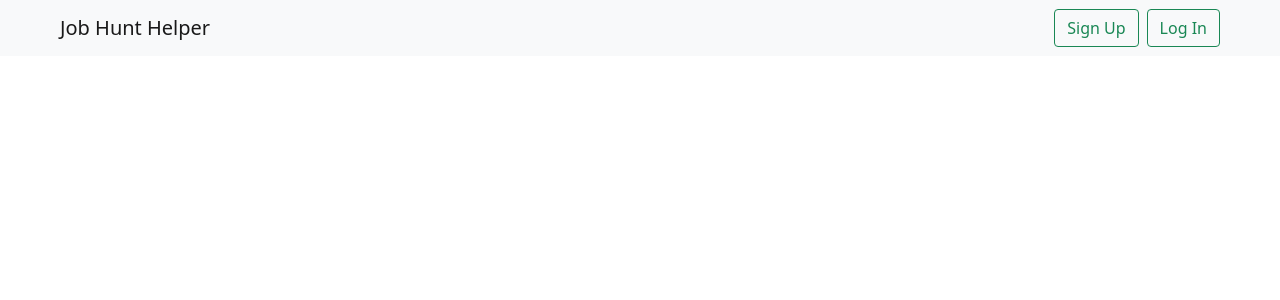
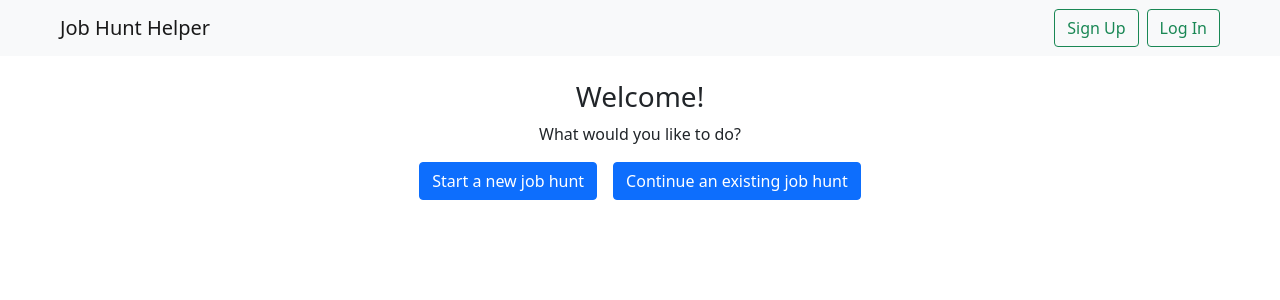
Before and after one commit to the4thdave/JobHuntHelper, a React (Create React App) app: page / in a window 1280 px wide. Shown: the top 300 px of the page. Built offline with nearby package versions, Linux system fonts and the light colour scheme.

Commit message:
Update components

```diff
--- a/src/App.js
+++ b/src/App.js
@@ -1,9 +1,11 @@
 import Navbar from './Navbar.tsx';
+import Home from './Home.tsx';
 
 function App() {
   return (
     <div>
       <Navbar />
+      <Home />
     </div>
   );
 }
--- a/src/Navbar.tsx
+++ b/src/Navbar.tsx
@@ -1,10 +1,9 @@
-import React, { Component } from 'react';
+import React from 'react'
 
-export default class Navbar extends Component {
-    render() {
-        return (
-            <div>
-                <nav className="navbar navbar-expand-lg navbar-light bg-light">
+const Navbar = () => {
+    return (
+        <div>
+            <nav className="navbar navbar-expand-lg navbar-light bg-light">
                     <div className="container-fluid">
                         <a className="navbar-brand ms-5" href="#">Job Hunt Helper</a>
                         <div className="me-5">
@@ -13,7 +12,7 @@ export default class Navbar extends Component {
                         </div>
                     </div>
                 </nav>
-            </div>
-        )
-    }
+        </div>
+    )
 }
+export default Navbar;
```
